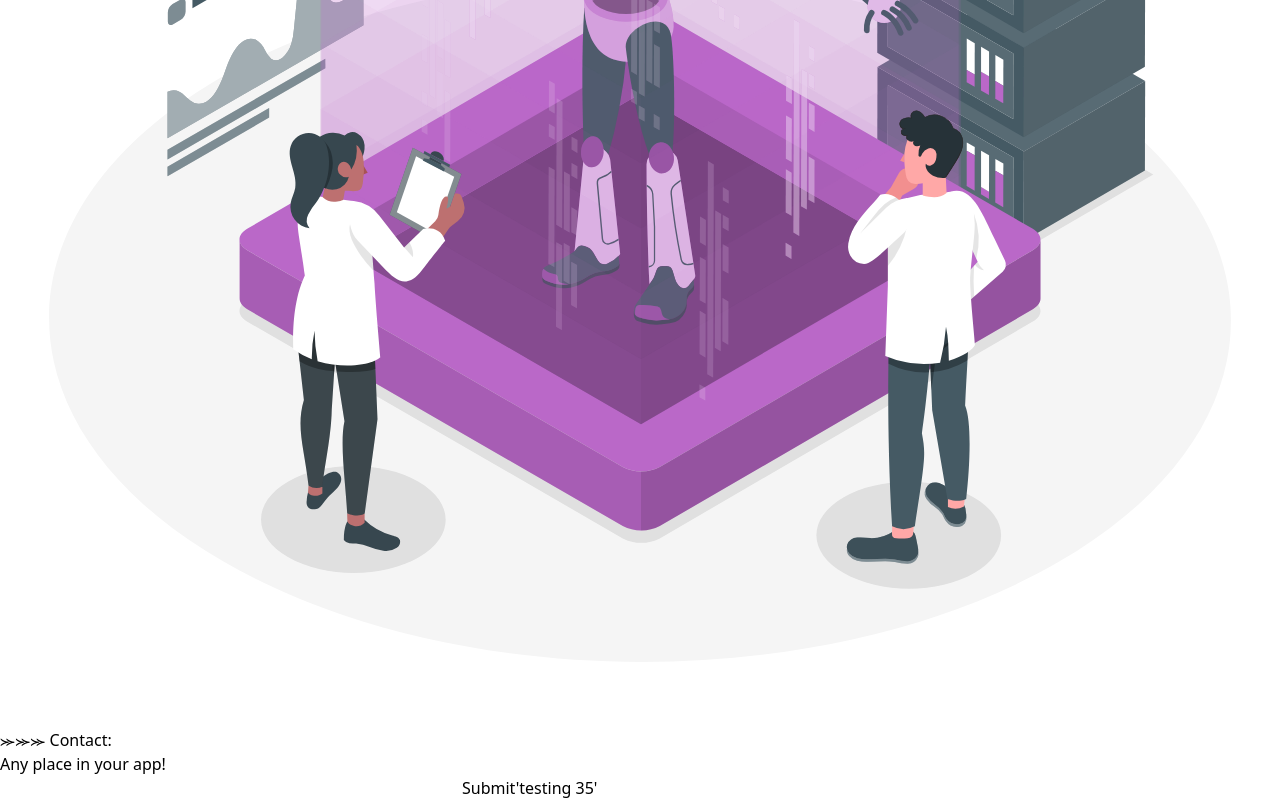
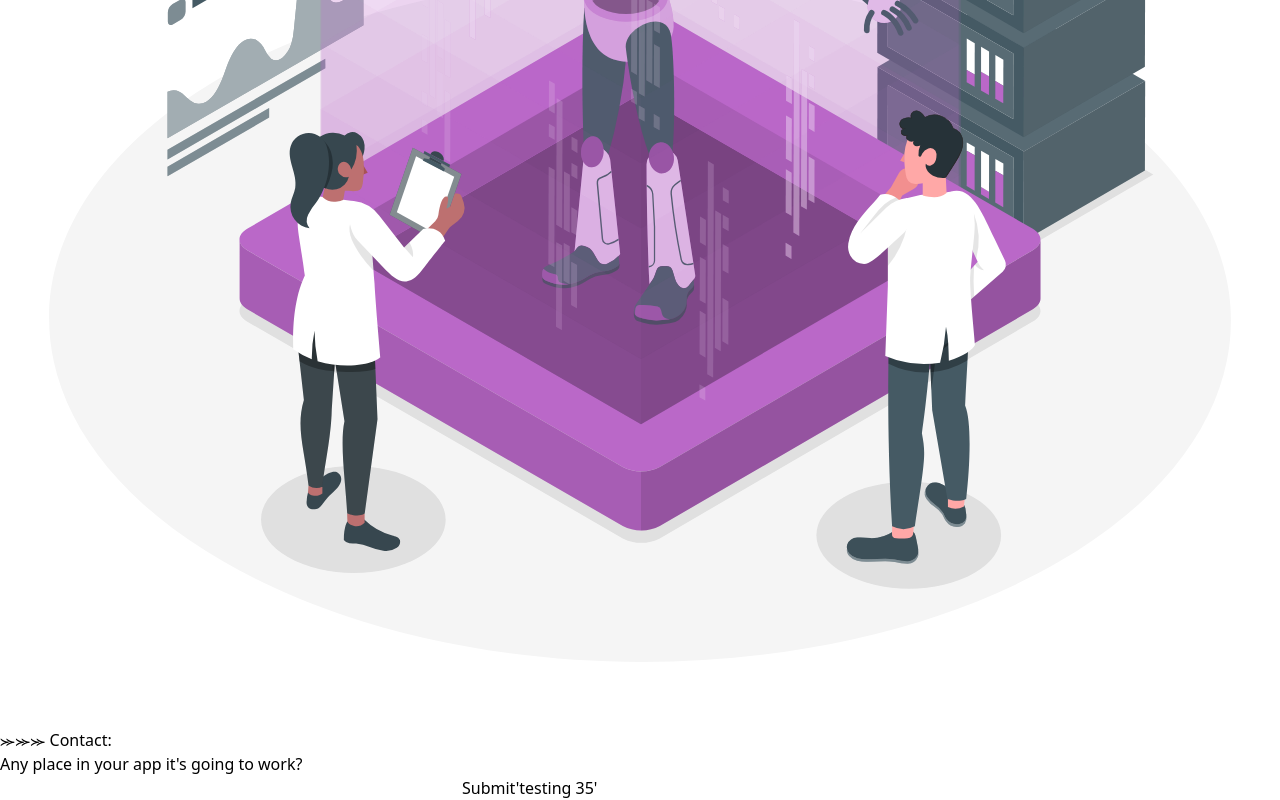
Before and after one commit to TallGem/Portfolio, a React (Vite) app: page / in a window 1280 px wide. Shown: the part 2433-3233 px from the top of the page. Built offline with nearby package versions, Linux system fonts and the light colour scheme.

Commit message:
broading the description

```diff
--- a/src/Components/Contact.jsx
+++ b/src/Components/Contact.jsx
@@ -17,7 +17,7 @@ const Contact = () => {
 
       <div className='bg-purple-500' >
         <div>
-          <h1>Any place in your app!</h1>
+          <h1>Any place in your app it's going to work?</h1>
           <Formik
             initialValues={{ email: '', password: '' }}
             validate={values => {
@@ -44,7 +44,7 @@ const Contact = () => {
                 <ErrorMessage name="email" component="div" />
                 <Field type="password" name="password" />
                 <ErrorMessage name="password" component="div" />
-                <button type="submit" disabled={isSubmitting} className='bg-pink-400 outline-green-800' >
+                <button type="submit" disabled={isSubmitting} className='bg-pink-700 outline-green-300' >
                   Submit'testing 35'
                 </button>
               </Form>
```
